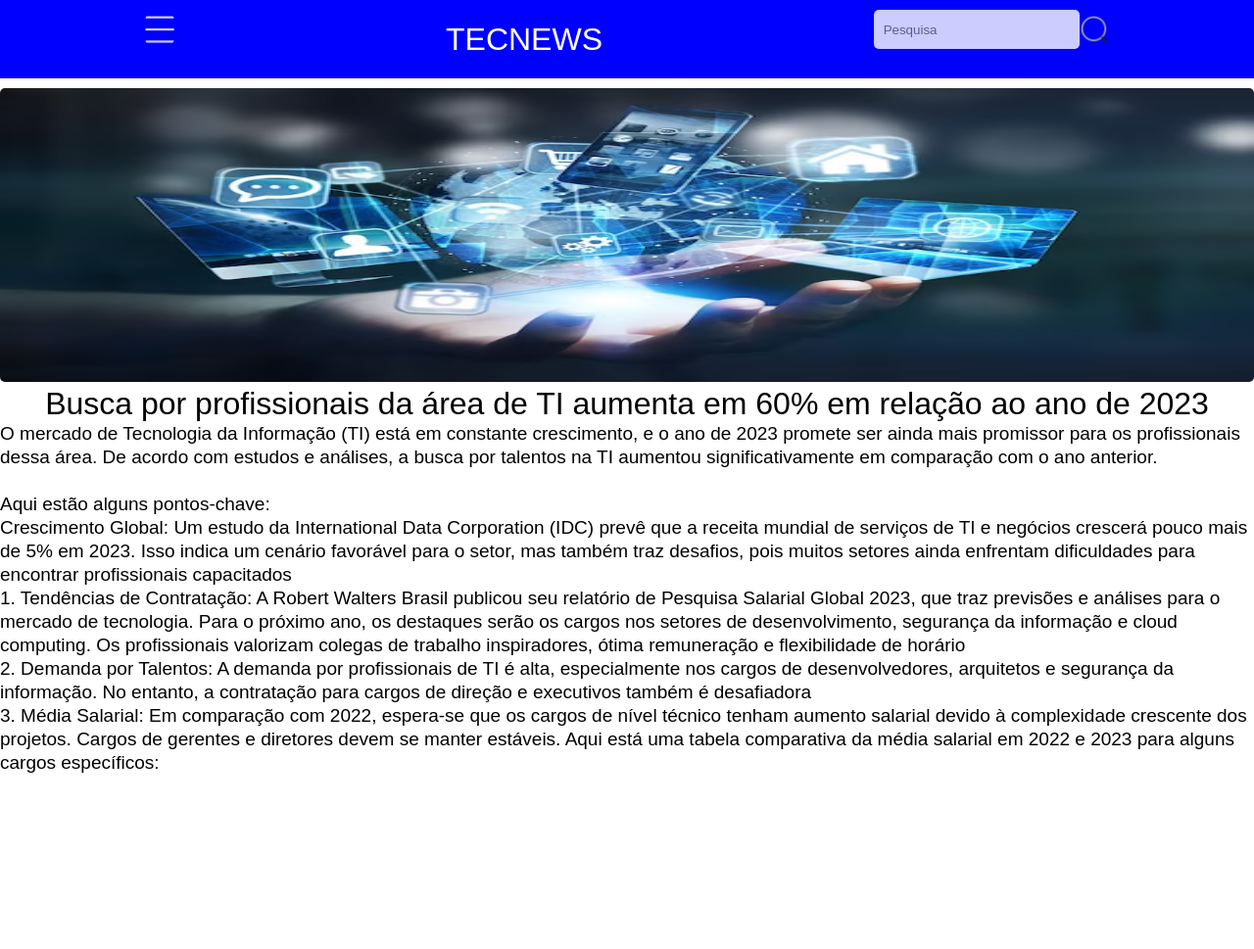
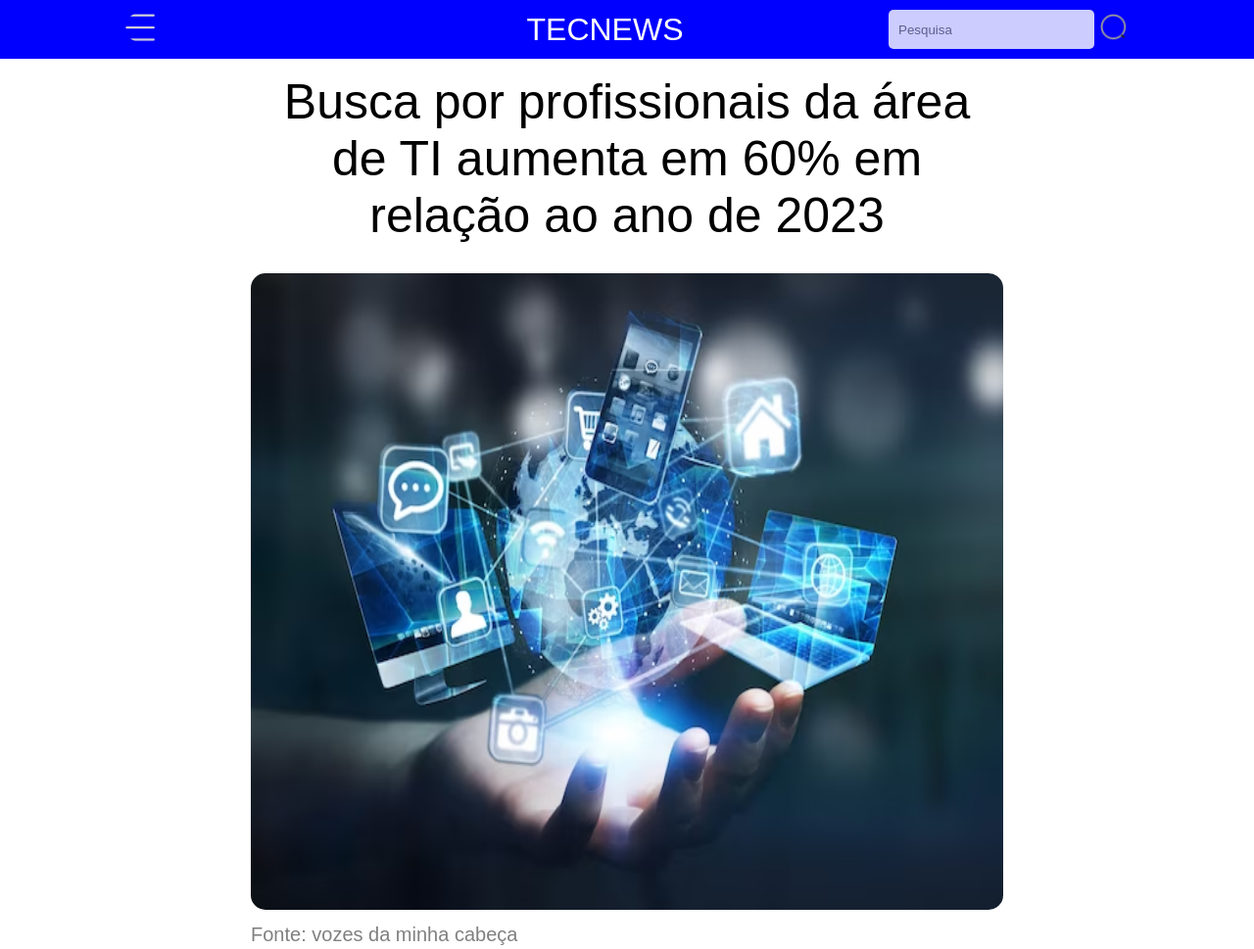
Before and after one commit to megabyte1330/tecnews, a plain HTML site: page news.html in a window 1280 px wide. Shown: the top 969 px of the page at 98% size. Before the commit the page ends 800 px from the top, so only its background shows below. Drawn offline with Linux system fonts and the light colour scheme.

Commit message:
Alinhamento Html e CSS

```diff
--- a/news.html
+++ b/news.html
@@ -10,35 +10,53 @@
 
 <body>
   <header class="cabecalho">
-        <figure >
+    <div class="mãe">
+      <figure>
         <img class="img-menu" src="/img/main-menu.png">
       </figure>
       <h1>TECNEWS</h1>
       <div class="box-pesquisa">
         <input class="pesquisa" placeholder="Pesquisa">
-        <figure >
+        <figure>
           <img class="img-lupa" src="/img/search.png">
         </figure>
       </div>
-
+    </div>
   </header>
-    <figure >
+  <div class="pai-news">
+    <h1 class="n-titulo">Busca por profissionais da área de TI aumenta em 60% em relação ao ano de 2023</h1>
+    <figure>
       <img class="n-img-principal" src="/img/1.avif" alt="">
     </figure>
-    <h1 class="n-titulo">Busca por profissionais da área de TI aumenta em 60% em relação ao ano de 2023</h1>
-    <p class="n-texto">O mercado de Tecnologia da Informação (TI) está em constante crescimento, e o ano de 2023 promete ser ainda mais promissor para os profissionais dessa área. De acordo com estudos e análises, a busca por talentos na TI aumentou significativamente em comparação com o ano anterior.
+    <h2 class="n-fonte-img">
+    Fonte: vozes da minha cabeça
+    </h2>
+    <p class="n-texto">O mercado de Tecnologia da Informação (TI) está em constante crescimento, e o ano de 2023 promete
+      ser ainda mais promissor para os profissionais dessa área. De acordo com estudos e análises, a busca por talentos
+      na TI aumentou significativamente em comparação com o ano anterior.
       <br>
       <br>
       Aqui estão alguns pontos-chave:
       <br>
-        Crescimento Global: Um estudo da International Data Corporation (IDC) prevê que a receita mundial de serviços de TI e negócios crescerá pouco mais de 5% em 2023. Isso indica um cenário favorável para o setor, mas também traz desafios, pois muitos setores ainda enfrentam dificuldades para encontrar profissionais capacitados<br>1.
-        Tendências de Contratação: A Robert Walters Brasil publicou seu relatório de Pesquisa Salarial Global 2023, que traz previsões e análises para o mercado de tecnologia. Para o próximo ano, os destaques serão os cargos nos setores de desenvolvimento, segurança da informação e cloud computing. Os profissionais valorizam colegas de trabalho inspiradores, ótima remuneração e flexibilidade de horário<br>  2.
-        Demanda por Talentos: A demanda por profissionais de TI é alta, especialmente nos cargos de desenvolvedores, arquitetos e segurança da informação. No entanto, a contratação para cargos de direção e executivos também é desafiadora<br>3.
-        Média Salarial: Em comparação com 2022, espera-se que os cargos de nível técnico tenham aumento salarial devido à complexidade crescente dos projetos. Cargos de gerentes e diretores devem se manter estáveis. Aqui está uma tabela comparativa da média salarial em 2022 e 2023 para alguns cargos específicos:</p>
+      Crescimento Global: Um estudo da International Data Corporation (IDC) prevê que a receita mundial de serviços de
+      TI e negócios crescerá pouco mais de 5% em 2023. Isso indica um cenário favorável para o setor, mas também traz
+      desafios, pois muitos setores ainda enfrentam dificuldades para encontrar profissionais capacitados<br>1.
+      Tendências de Contratação: A Robert Walters Brasil publicou seu relatório de Pesquisa Salarial Global 2023, que
+      traz previsões e análises para o mercado de tecnologia. Para o próximo ano, os destaques serão os cargos nos
+      setores de desenvolvimento, segurança da informação e cloud computing. Os profissionais valorizam colegas de
+      trabalho inspiradores, ótima remuneração e flexibilidade de horário<br> 2.
+      Demanda por Talentos: A demanda por profissionais de TI é alta, especialmente nos cargos de desenvolvedores,
+      arquitetos e segurança da informação. No entanto, a contratação para cargos de direção e executivos também é
+      desafiadora<br>3.
+      Média Salarial: Em comparação com 2022, espera-se que os cargos de nível técnico tenham aumento salarial devido à
+      complexidade crescente dos projetos. Cargos de gerentes e diretores devem se manter estáveis. Aqui está uma tabela
+      comparativa da média salarial em 2022 e 2023 para alguns cargos específicos:
+    </p>
 
     <footer>
 
     </footer>
+  </div>
 </body>
 
 
--- a/style.css
+++ b/style.css
@@ -20,20 +20,32 @@ width: 100%;
     color: white;
     border: none;
     float: center;
-    text-align: center;
-    width: 100hw;
+    width: 100%;
     height: 60px;
-    vertical-align: center;
-    padding: 10px 10px;
-    line-height: 60px ;
     display: flex;
-    justify-content: space-around;
-    margin-bottom: 10px;
+    justify-content: center;
+    align-items: center;
+    position: fixed;
+    top: 0;
+}
+.mãe {
+    background-color:blue;
+    color: white;
+    border: none;
+    float: center;
+    width: 80%;
+    height: 60px;
+    padding-right: 10px;
+    padding-left: 10px;
+    display: flex;
+    justify-content: space-between;
+    align-items: center;
 }
 
 .img-menu{
     height: 30px;
     width: 30px;
+    padding-right: 170px;
 }
 .pesquisa{
     border: none;
@@ -52,16 +64,36 @@ width: 100%;
 .img-lupa:hover{
     background-color: white;
     border-radius: 20;
+
 }
 
 .box-pesquisa {
     display: flex;
+    display: flex;
+    justify-content: space-between;
+    align-items: center;
+    gap: 5px;
 }
 .noticia-principal{
     display: flex;
     font-size: 24px;
     align-items: center;
     justify-content: center;
+    width: 100%;
+    margin-top: 75px;
+
+}
+
+.pai{
+    width: 60%;
+    height: 100%;
+    margin: auto;
+}
+
+.pai-news{
+    width: 60%;
+    height: 100%;
+    margin: auto;
 }
 
 
@@ -69,10 +101,11 @@ width: 100%;
     display: flex;
     text-align: center;
     align-items: center;
-    justify-content:space-around;
+    justify-content:space-between;
     list-style-type:none;
     width: 100%;
     margin-bottom: 40px;
+
 
 }
 .news-li{
@@ -81,7 +114,7 @@ width: 100%;
     width: 30%;
     height: 300px;
     background-image: url(/img/1.avif);
-    background-size: auto;
+    background-size: cover;
     color: #fff;
     text-align: center;
     align-items: end;
@@ -92,21 +125,33 @@ width: 100%;
     width: 3000px;
     height: 200px;
 }
+.n-fonte-img{
+    font-size: 20px;
+    text-align: left;
+    margin-bottom: 30px;
+    color: grey;
+
+}
 .n-titulo{
     text-align: center;
+    font-size: 50px;
+    margin-top: 75px;
+
 }
 .n-img-principal{
+    margin-bottom: 10px;
+    margin-top: 30px;
     width: 100%;
-    height: 300px;
+    height: 650px;
 }
 .n-texto{
-    font-size: 19px;
+    font-size: 24px;
     text-align: left;
     text-justify: auto;
-    line-height: 24px;
+    line-height: 45px;
 }
 img {
-    border-radius: 5px;
+    border-radius: 15px;
 }
 .p_noticia_principal{
     font-size: 40px;
```
Also changed, not shown: index.html (+7 -1 lines). Lines whose indentation alone changed are shown as unchanged.
